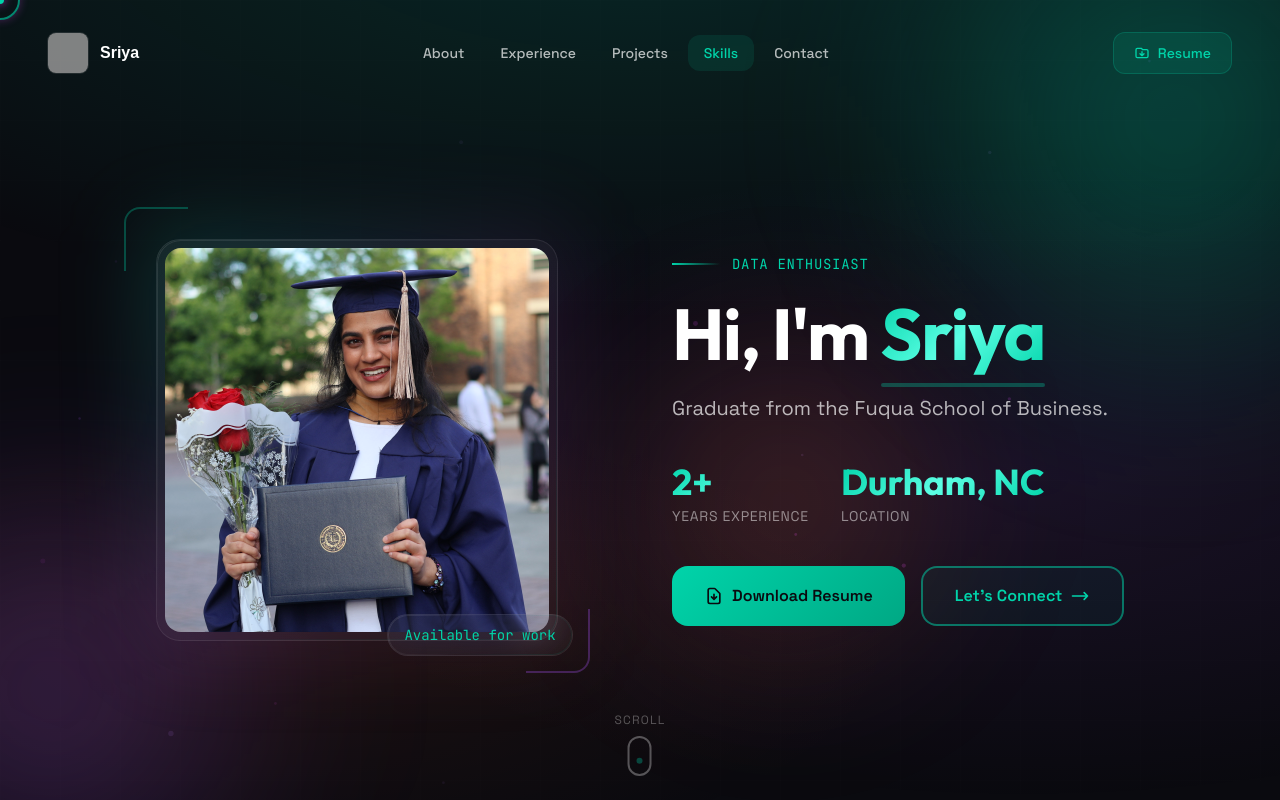
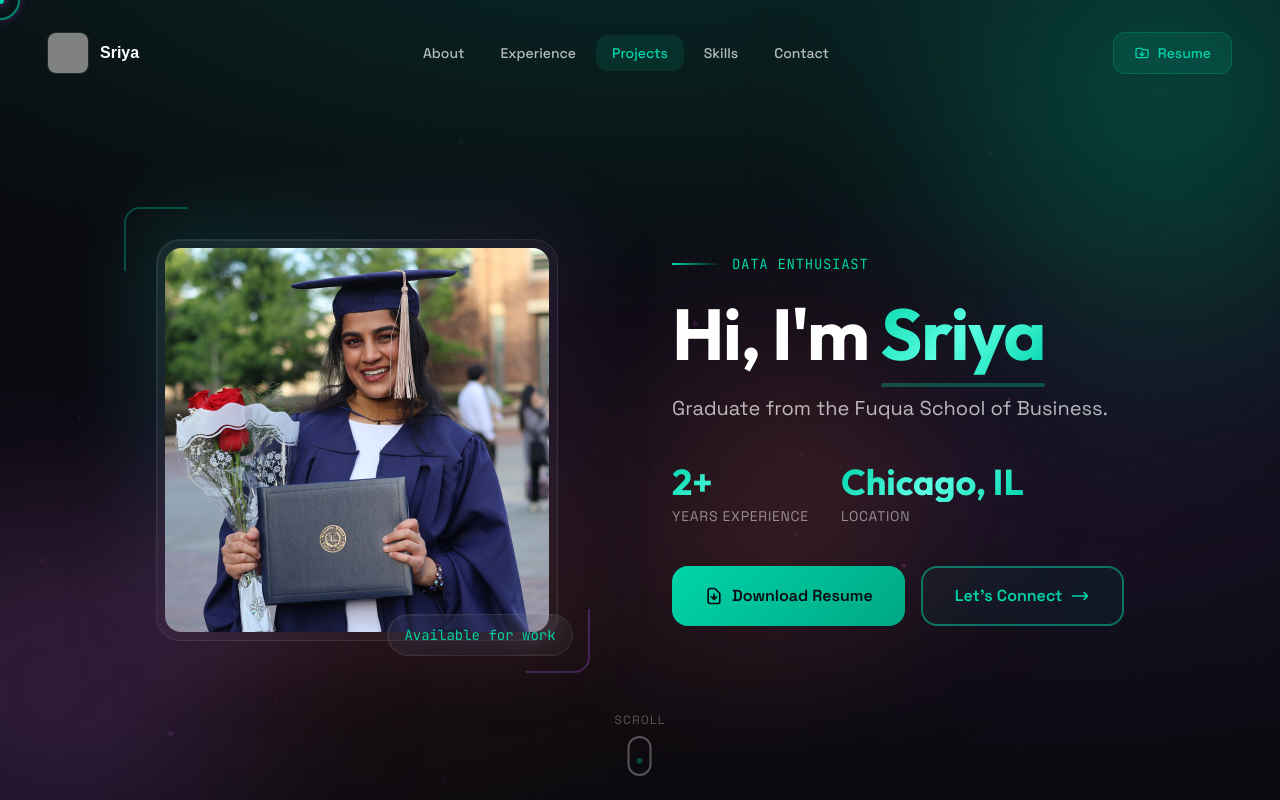
Before and after one commit to sriya-vemuri/MyPortfolio, a React (Vite) app: page / in a window 1280 px wide. Shown: the top 800 px of the page. Built offline with nearby package versions, Linux system fonts and the light colour scheme; grey boxes are pictures that could not be loaded; a web font is replaced by a local one.

Commit message:
Added Price Pilot and Prompt Vault

```diff
--- a/src/data/portfolioData.js
+++ b/src/data/portfolioData.js
@@ -3,6 +3,7 @@ import citiLogo from '../assets/images/citi_logo.jpeg';
 import fuquaLogo from '../assets/images/fuqua_school_of_business_logo.jpeg';
 import ssnLogo from '../assets/images/ssnlogo.jpeg';
 import logoPhoto from '../assets/images/logophoto.jpeg';
+import { desc } from 'framer-motion/client';
 
 export const portfolioData = {
   personal: {
@@ -11,7 +12,7 @@ export const portfolioData = {
     logo: logoPhoto,
     email1: 'sriya.vemurii@gmail.com',
     email2: 'sriya.vemurii@gmail.com',
-    location: 'Durham, NC',
+    location: 'Chicago, IL',
     profileImage: '/assets/images/Gradpic.jpeg',
     domain: 'sriyavemuri.com',
     resume: '/SaiSriyaVemuri.pdf',
@@ -19,7 +20,7 @@ export const portfolioData = {
 
   stats: [
     { label: 'Years Experience', value: '2+' },
-    { label: 'Location', value: 'Durham, NC' },
+    { label: 'Location', value: 'Chicago, IL' },
   ],
 
   about: {
@@ -177,6 +178,22 @@ I love to write poetry and will never say no to a good cup of coffee :)`
       live: null,
       featured: false,
     },
+    {
+      title: 'Price Pilot',
+      description: 'Price Pilot is a tool that helps businesses optimize their pricing strategies by analyzing market trends and customer behavior.',
+      technologies: ['React', 'FastAPI', 'PostgreSQL', 'Supabase Auth', 'Tavily API'],
+      github: 'https://github.com/sriya-vemuri/PricePilot',
+      live: 'https://pricepilotintelligence.vercel.app/',
+      featured: true,
+    },
+    {
+      title: 'Prompt Vault',
+      description: 'A personal writing-inspiration vault that turns saved images into reusable prompts using OCR and human-in-the-loop review.',
+      technologies: ['Next.js', 'TypeScript', 'Tailwind CSS', 'Prisma', 'Neon PostgreSQL', 'Tesseract.js'],
+      github: 'https://github.com/sriya-vemuri/Prompt-Vault',
+      live: 'secretpromptvault.vercel.app',
+      featured: true,
+    },
     /*{
       title: 'API Gateway Service',
       description: 'Microservices API gateway with authentication, rate limiting, and request routing',
```
